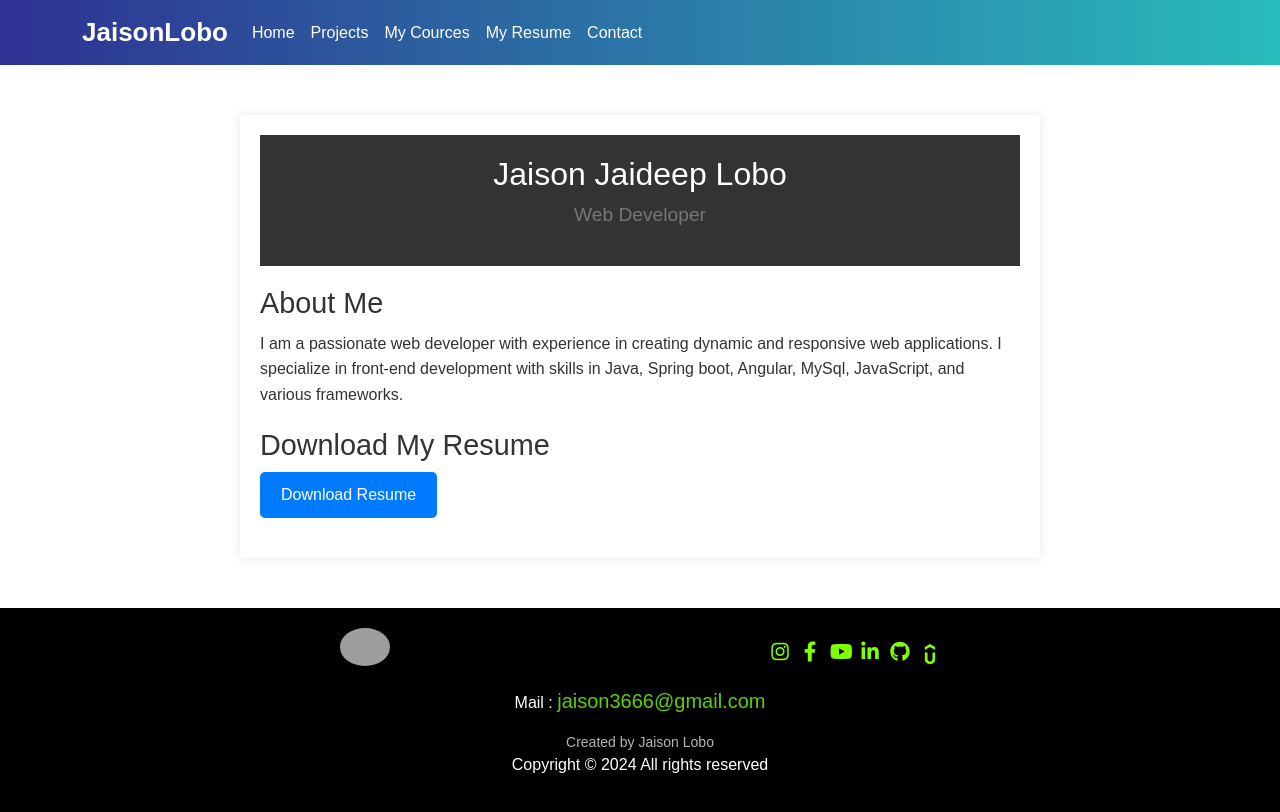
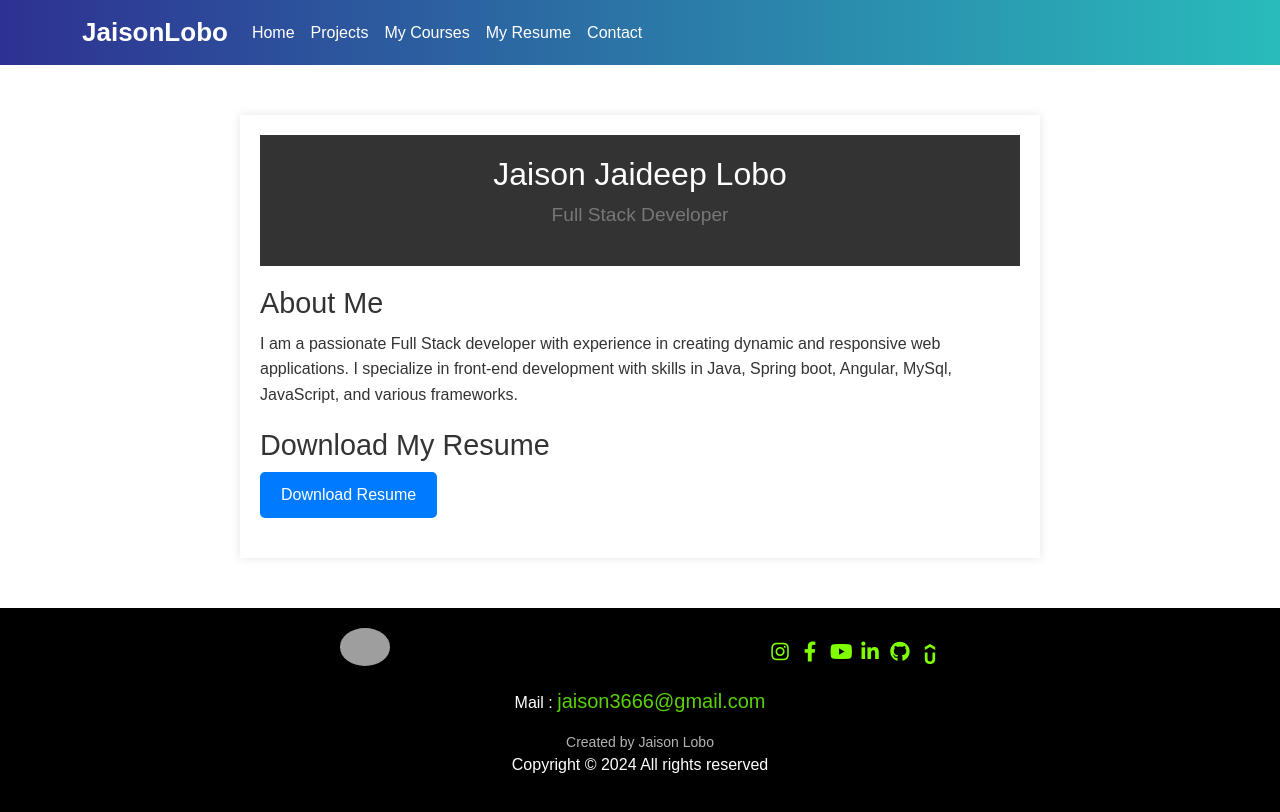
Before and after one commit to jaideepjaison/my-website, a React (Create React App) app: page /my_resume in a window 1280 px wide. Built offline with nearby package versions, Linux system fonts and the light colour scheme; grey boxes are pictures that could not be loaded.

Commit message:
smoothness added

```diff
--- a/src/Component/Header.js
+++ b/src/Component/Header.js
@@ -1,41 +1,54 @@
 import React from 'react';
-import Project from './Project/Project';
-import { Link } from "react-router-dom";
-import App from '../App';
+import { Link, useLocation } from "react-router-dom";
+
 const Header = () => {
+    const location = useLocation();
+
+    const handleNavItemClick = () => {
+        const navbarCollapse = document.getElementById('navbarNav');
+        const bootstrap = window.bootstrap;
+
+        if (navbarCollapse && navbarCollapse.classList.contains('show')) {
+            const bsCollapse = new bootstrap.Collapse(navbarCollapse, {
+                toggle: false
+            });
+            bsCollapse.hide();
+        }
+    };
+
+    React.useEffect(() => {
+        handleNavItemClick();
+    }, [location]);
+
     return (
         <nav className="navbar navbar-expand-lg navbar-dark" style={{ backgroundImage: 'linear-gradient(to right, #2E3192, #29bbbb)' }}>
             <div className="container">
-          <Link className="navbar-brand" style={{ fontWeight: 'bold',fontSize:'26px' }} to="">JaisonLobo</Link>
+                <Link className="navbar-brand" style={{ fontWeight: 'bold', fontSize: '26px' }} to="/">JaisonLobo</Link>
                 <button className="navbar-toggler" type="button" data-bs-toggle="collapse" data-bs-target="#navbarNav" aria-controls="navbarNav" aria-expanded="false" aria-label="Toggle navigation">
                     <span className="navbar-toggler-icon"></span>
                 </button>
                 <div className="collapse navbar-collapse" id="navbarNav">
                     <ul className="navbar-nav">
                         <li className="nav-item">
-              <Link className="nav-link" to="/">Home</Link>
+                            <Link className="nav-link" to="/" onClick={handleNavItemClick}>Home</Link>
                         </li>
                         <li className="nav-item">
-                <Link className="nav-link" to="/projects">Projects</Link>
+                            <Link className="nav-link" to="/projects" onClick={handleNavItemClick}>Projects</Link>
                         </li>
                         <li className="nav-item">
-                <Link className="nav-link" to="/my_cources">My Cources</Link>
+                            <Link className="nav-link" to="/my_cources" onClick={handleNavItemClick}>My Courses</Link>
                         </li>
                         <li className="nav-item">
-                <Link className="nav-link" to="/my_resume">My Resume</Link>
+                            <Link className="nav-link" to="/my_resume" onClick={handleNavItemClick}>My Resume</Link>
                         </li>
                         <li className="nav-item">
-                <Link className="nav-link" to="/contact">Contact</Link>
+                            <Link className="nav-link" to="/contact" onClick={handleNavItemClick}>Contact</Link>
                         </li>
                     </ul>
                 </div>
             </div>
         </nav>
-
-
-
-
     );
-  }
+};
 
 export default Header;
--- a/src/Component/My-Resume/my-resume.js
+++ b/src/Component/My-Resume/my-resume.js
@@ -6,13 +6,13 @@ const MyResume = () => {
             <div class="container-resume">
         <header>
             <h2>Jaison Jaideep Lobo</h2>
-            <p>Web Developer</p>
+            <p>Full Stack Developer</p>
         </header>
 
         <section class="about">
             <h2>About Me</h2>
             <p>
-                I am a passionate web developer with experience in creating dynamic and responsive web applications.
+                I am a passionate Full Stack developer with experience in creating dynamic and responsive web applications.
                 I specialize in front-end development with skills in Java, Spring boot, Angular, MySql, JavaScript, and various frameworks.
             </p>
         </section>
```
Lines whose indentation alone changed are shown as unchanged.
